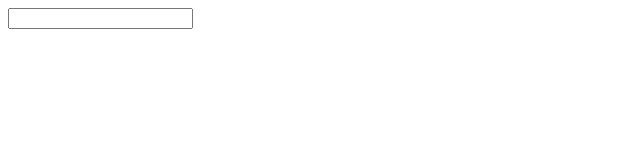
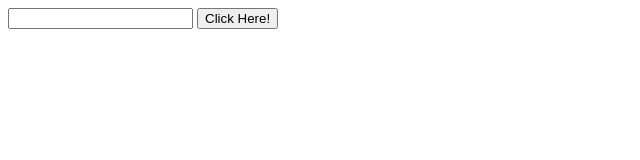
Before and after one commit to Mahsa1990a/vuePractice, a plain HTML site: page modifierKeys.html in a window 1280 px wide. Shown: the whole page, without its empty margins (0-640 px from the left). Drawn offline with Linux system fonts and the light colour scheme.

Commit message:
added button with modifier key

```diff
--- a/modifierKeys.html
+++ b/modifierKeys.html
@@ -12,6 +12,7 @@
 <body>
   <div id="app">
     <input type="text" v-on:keyup.shift.enter="myListener">
+    <button v-on:click.shift="myButtonListener">Click Here!</button>
   </div>
 
   <!-- Vue js  -->
@@ -23,6 +24,9 @@
       methods: {
         myListener: function () {
           alert("You Pressed Shift + Enter key");
+        },
+        myButtonListener: function () {
+          alert("You clicked Button!")
         }
       }
     });
```
